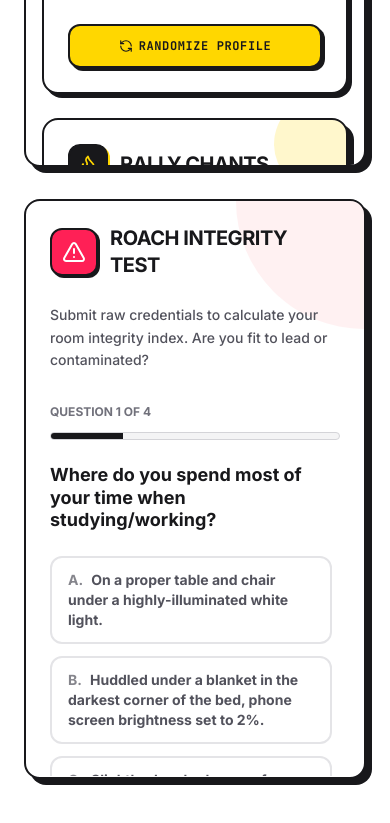
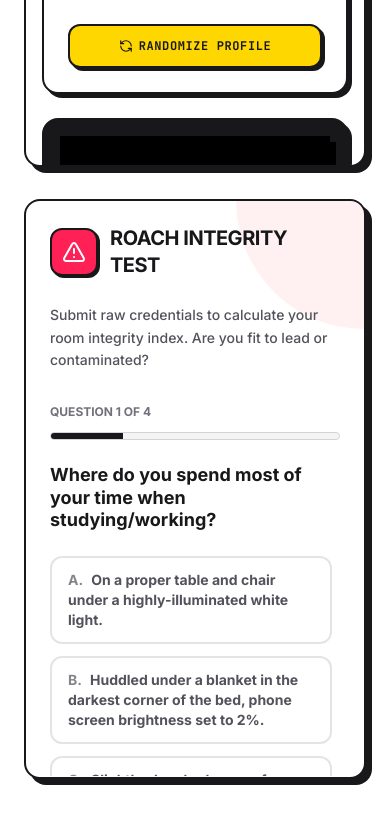
Before and after one commit to ravibisht/lrp, a React (Vite) app: page / in a window 390 px wide. Shown: the part 3481-4304 px from the top of the page. Built offline with nearby package versions, Linux system fonts and the light colour scheme.

Commit message:
feat: Integrate RekhaOathScanner into main layout
Moves the RekhaOathScanner component to a more prominent position within the main application layout. Enhances its styling for better visual integration and responsiveness. Adjusts the container to ensure it occupies available space appropriately.

```diff
--- a/src/App.tsx
+++ b/src/App.tsx
@@ -234,6 +234,14 @@ export default function App() {
                       avatarId={avatarId} setAvatarId={setAvatarId}
                       setCardId={setCardId}
                     />
+
+                    {/* Oath Scanner Container */}
+                    <div className="w-full aspect-square md:aspect-auto md:h-full min-h-[400px] rounded-2xl border-2 border-zinc-900 shadow-[4px_4px_0_#18181b] bg-zinc-900 relative">
+                       <div className="absolute inset-0 p-4 md:p-6 pb-6">
+                         <RekhaOathScanner />
+                       </div>
+                    </div>
+
                     <RallyChantsWidget />
                   </div>
                 </div>
@@ -354,12 +362,6 @@ export default function App() {
                </div>
             </div>
 
-            {/* Oath Scanner Container */}
-            <div className="max-w-md mx-auto aspect-square rounded-2xl overflow-hidden border-2 border-zinc-900 shadow-[6px_6px_0_#18181b] bg-zinc-900 relative">
-               <div className="absolute inset-0 p-4 md:p-6">
-                 <RekhaOathScanner />
-               </div>
-            </div>
           </div>
         </div>
 
--- a/src/components/RekhaOathScanner.tsx
+++ b/src/components/RekhaOathScanner.tsx
@@ -53,7 +53,7 @@ export default function RekhaOathScanner() {
   };
 
   return (
-    <div className="bg-black text-white border-4 border-black shadow-[6px_6px_0px_#000] p-6 sm:p-8 flex flex-col justify-between h-full font-mono relative">
+    <div className="bg-black text-white border-4 border-black shadow-[6px_6px_0px_#000] p-6 sm:p-8 flex flex-col justify-between h-full font-mono relative overflow-y-auto custom-scrollbar">
       <div>
         <div className="flex justify-between items-center border-b-2 border-white pb-4 mb-4">
           <h3 className="font-display font-black text-xl uppercase tracking-tighter text-[#FFD700] flex items-center gap-2">
```
